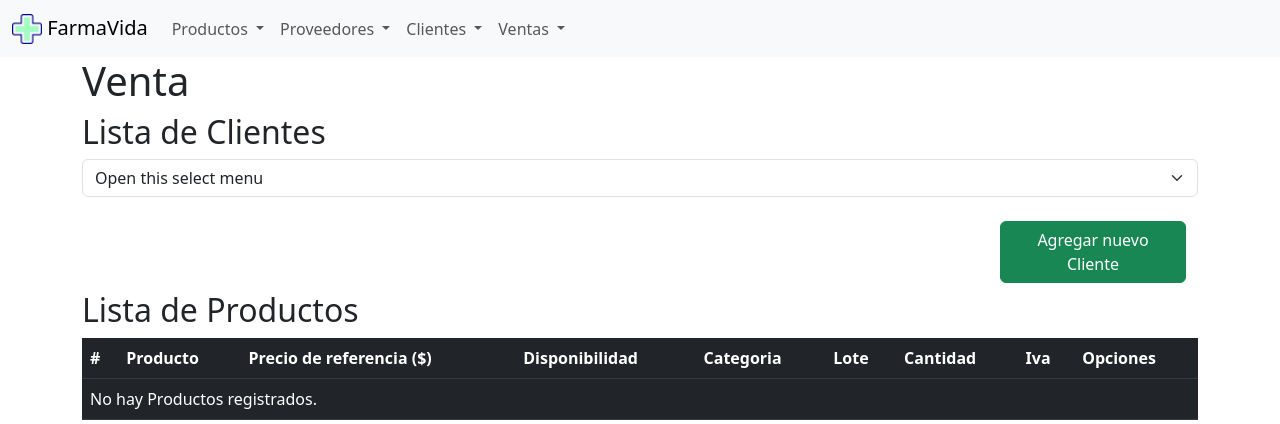
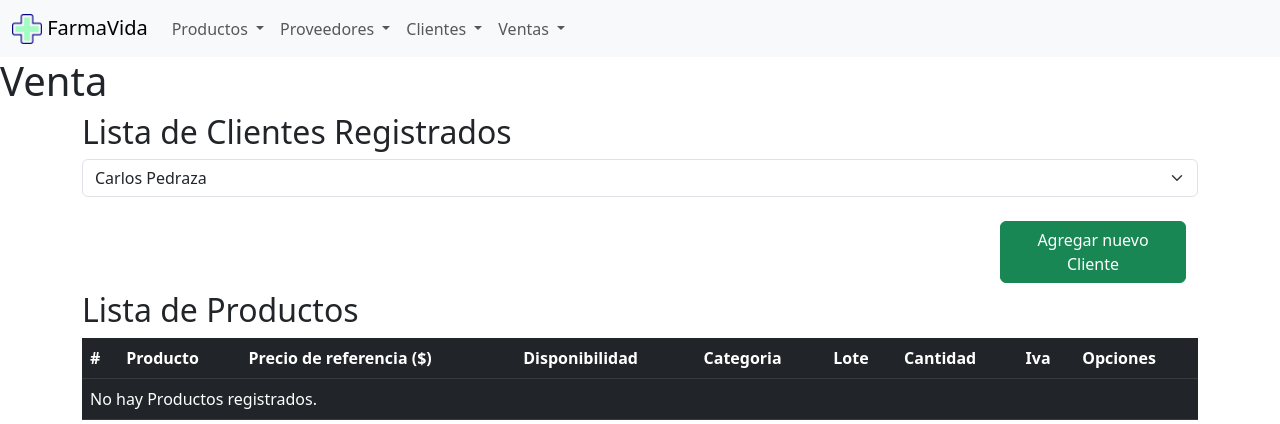
Before and after one commit to CarlosPedraza456/farmacia-dsa, a Django app: page /ventas/ in a window 1280 px wide. Shown: the top 424 px of the page. Run offline with Django 4.2, Linux system fonts and the light colour scheme; data comes from the database, SQL or seed files in the repository; data that the repository does not hold is empty; some libraries are stand-ins or nearby versions.

Commit message:
Update ventas.html

```diff
--- a/farmaciaDSA/Farmacia/templates/ventas/ventas.html
+++ b/farmaciaDSA/Farmacia/templates/ventas/ventas.html
@@ -2,13 +2,12 @@
 
 {% block content %}
 
-
+<h1>Venta</h1>
 
 <div class="container-lg">
-    <h1>Venta</h1>
-    <h2>Lista de Clientes</h2>
+
+    <h2>Lista de Clientes Registrados</h2>
     <select class="form-select"  id="select-clientes" aria-label="Default select example">
-        <option selected disabled>Open this select menu</option>
         {% for cliente in clientes %}
         <option value="{{cliente.id}}" id="selected-client">{{ cliente.cliente_name }} {{ cliente.cliente_apellido }}</option>
         {% endfor %}
```
